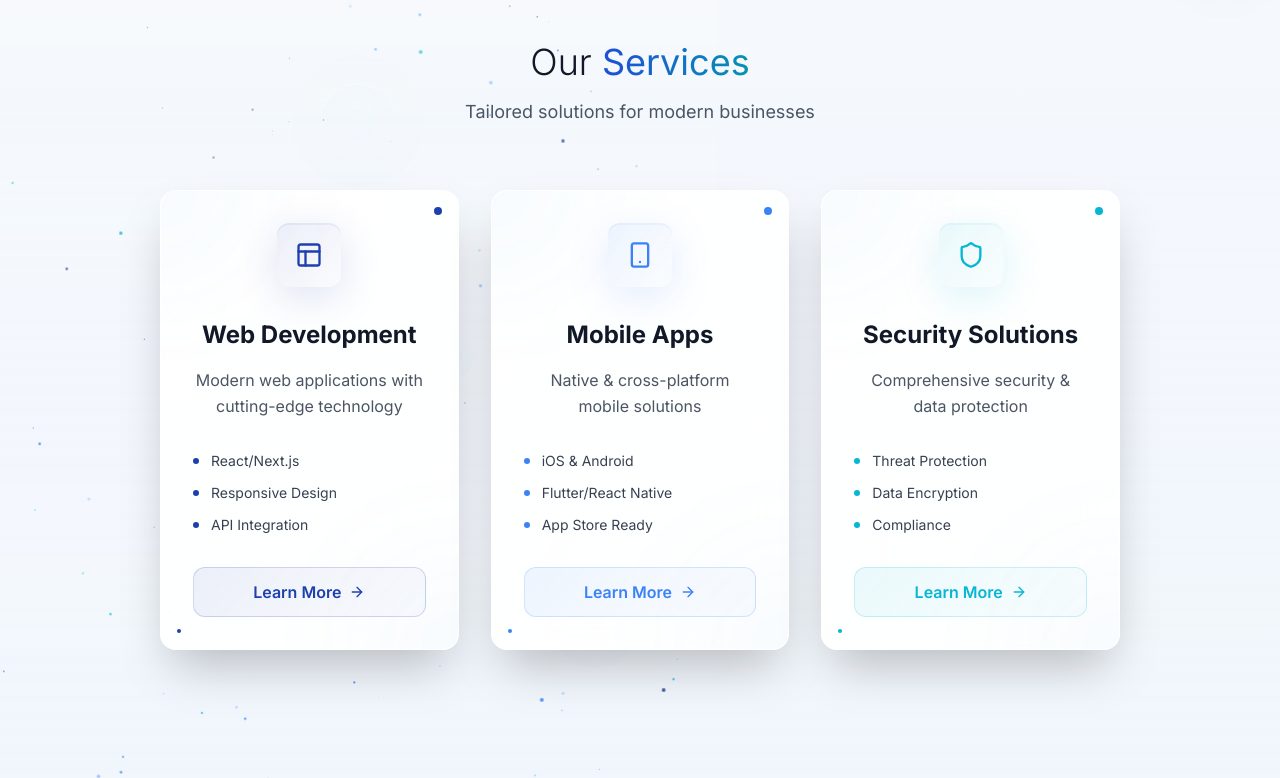
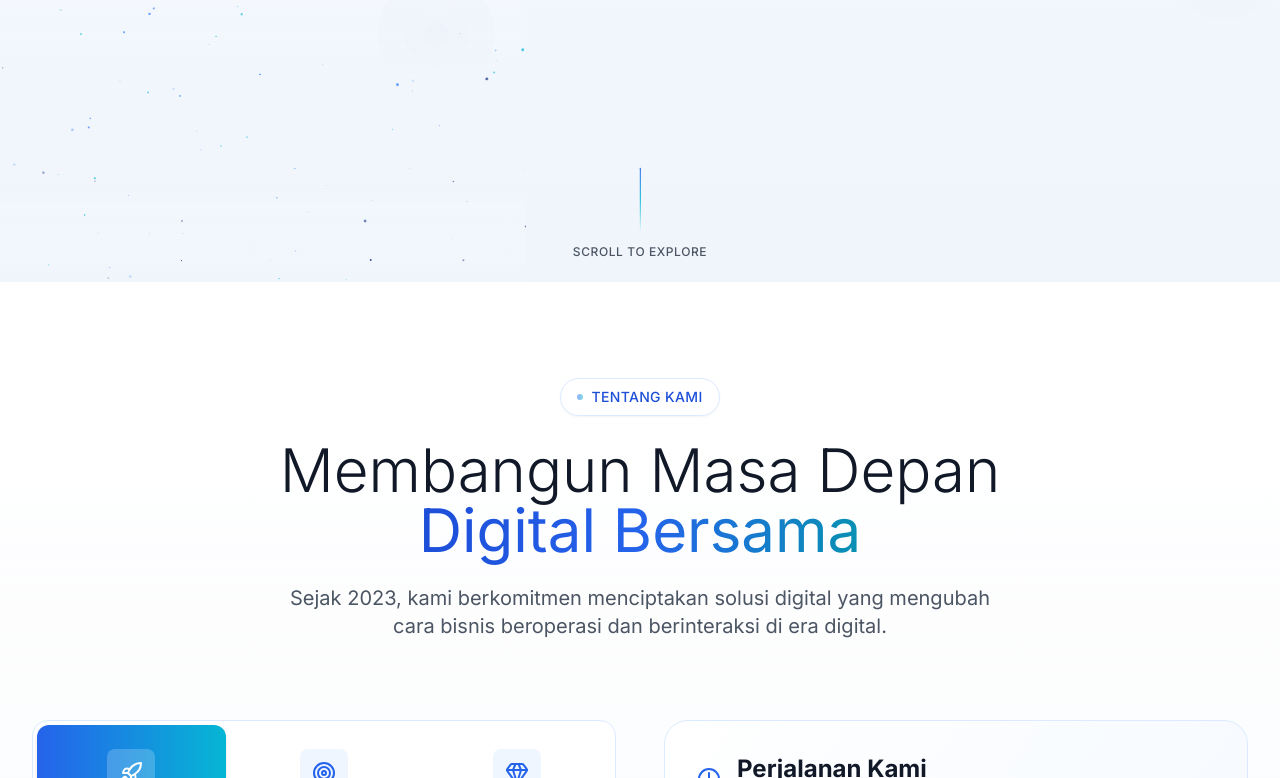
Before and after one commit to mubarok-ridho/nutanics, a React (Vite) app: page / in a window 1280 px wide. Shown: the part 802-1580 px from the top of the page. Built offline with nearby package versions, Linux system fonts and the light colour scheme.

Commit message:
new hero

```diff
--- a/src/components/Hero.jsx
+++ b/src/components/Hero.jsx
@@ -651,124 +651,6 @@ const Hero = () => {
 
           </div>
 
-
-
-          {/* Services - PREMIUM CARDS */}
-          <motion.div
-            initial={{ opacity: 0, y: 20 }}
-            animate={{ opacity: 1, y: 0 }}
-            transition={{ delay: 0.8 }}
-            className="mb-28 md:mb-36"
-          >
-            <div className="text-center mb-16">
-              <h2 className="text-3xl md:text-4xl font-light text-gray-900 mb-4">
-                Our <span className="font-normal bg-gradient-to-r from-blue-700 to-cyan-600 bg-clip-text text-transparent">Services</span>
-              </h2>
-              <p className="text-gray-600 max-w-xl mx-auto text-lg">
-                Tailored solutions for modern businesses
-              </p>
-            </div>
-
-            <div className="grid grid-cols-1 md:grid-cols-3 gap-8">
-              {services.map((service, index) => (
-                <motion.div
-                  key={index}
-                  initial={{ opacity: 0, y: 10 }}
-                  animate={{ opacity: 1, y: 0 }}
-                  transition={{ delay: 0.9 + index * 0.1 }}
-                  whileHover={{ y: -8, scale: 1.03 }}
-                  onMouseEnter={() => setHoveredService(index)}
-                  onMouseLeave={() => setHoveredService(null)}
-                  className="relative group"
-                >
-                  {/* Glassmorphism Service Card */}
-                  <div className="relative p-8 bg-gradient-to-br from-white/95 via-white/90 to-white/95 backdrop-blur-xl rounded-2xl border border-white/40 shadow-2xl hover:shadow-3xl transition-all duration-500 overflow-hidden h-full">
-                    {/* Animated Gradient Border */}
-                    <div className="absolute inset-0 rounded-2xl p-[2px] bg-gradient-to-br from-blue-600/20 via-cyan-500/20 to-blue-600/20 opacity-0 group-hover:opacity-100 transition-opacity duration-500">
-                      <div className="absolute inset-0 rounded-2xl bg-white/95 backdrop-blur-xl" />
-                    </div>
-
-                    {/* Floating Background Elements */}
-                    <div className="absolute -top-20 -left-20 w-40 h-40 rounded-full bg-gradient-to-br from-blue-600/5 to-cyan-500/5 blur-3xl group-hover:scale-150 transition-transform duration-1000" />
-                    <div className="absolute -bottom-20 -right-20 w-40 h-40 rounded-full bg-gradient-to-tr from-cyan-500/5 to-blue-600/5 blur-3xl group-hover:scale-150 transition-transform duration-1000" />
-
-                    <div className="relative z-10">
-                      {/* Icon Container with Glow */}
-                      <motion.div
-                        animate={{
-                          rotate: hoveredService === index ? 360 : 0,
-                          scale: hoveredService === index ? 1.1 : 1
-                        }}
-                        transition={{ duration: 0.5 }}
-                        className="relative w-16 h-16 rounded-xl flex items-center justify-center mb-8 mx-auto"
-                        style={{
-                          background: `linear-gradient(135deg, ${service.color}15, ${service.color}05)`,
-                          boxShadow: `0 10px 40px ${service.color}25, inset 0 2px 0 ${service.color}10`
-                        }}
-                      >
-                        <div
-                          className="text-2xl"
-                          style={{ color: service.color }}
-                        >
-                          {service.icon}
-                        </div>
-                        {/* Icon Halo */}
-                        <div
-                          className="absolute inset-0 rounded-xl opacity-0 group-hover:opacity-100 transition-opacity duration-500 blur-md"
-                          style={{ backgroundColor: service.color }}
-                        />
-                      </motion.div>
-
-                      {/* Title */}
-                      <h3 className="text-2xl font-bold text-gray-900 mb-4 text-center group-hover:translate-y-1 transition-transform duration-300">
-                        {service.name}
-                      </h3>
-
-                      {/* Description */}
-                      <p className="text-gray-600 text-base mb-8 text-center leading-relaxed">
-                        {service.description}
-                      </p>
-
-                      {/* Features List */}
-                      <div className="space-y-3 mb-8">
-                        {service.features.map((feature, i) => (
-                          <motion.div
-                            key={i}
-                            initial={{ opacity: 0, x: -10 }}
-                            animate={{ opacity: 1, x: 0 }}
-                            transition={{ delay: 1 + i * 0.1 }}
-                            className="flex items-center gap-3"
-                          >
-                            <div className="w-1.5 h-1.5 rounded-full" style={{ backgroundColor: service.color }} />
-                            <span className="text-sm text-gray-700">{feature}</span>
-                          </motion.div>
-                        ))}
-                      </div>
-
-                      {/* Action Button */}
-                      <motion.button
-                        whileHover={{ scale: 1.05 }}
-                        whileTap={{ scale: 0.95 }}
-                        className="w-full py-3 rounded-xl font-semibold transition-all duration-300 flex items-center justify-center gap-2 group"
-                        style={{
-                          background: `linear-gradient(135deg, ${service.color}15, ${service.color}05)`,
-                          color: service.color,
-                          border: `1px solid ${service.color}30`
-                        }}
-                      >
-                        Learn More
-                        <ArrowRight className="w-4 h-4 group-hover:translate-x-1 transition-transform" />
-                      </motion.button>
-                    </div>
-
-                    {/* Floating Particles */}
-                    <div className="absolute top-4 right-4 w-2 h-2 rounded-full" style={{ backgroundColor: service.color }} />
-                    <div className="absolute bottom-4 left-4 w-1 h-1 rounded-full" style={{ backgroundColor: service.color }} />
-                  </div>
-                </motion.div>
-              ))}
-            </div>
-          </motion.div>
           {/* Additional space at bottom for elements to flow */}
         </div>
       </div>
```
